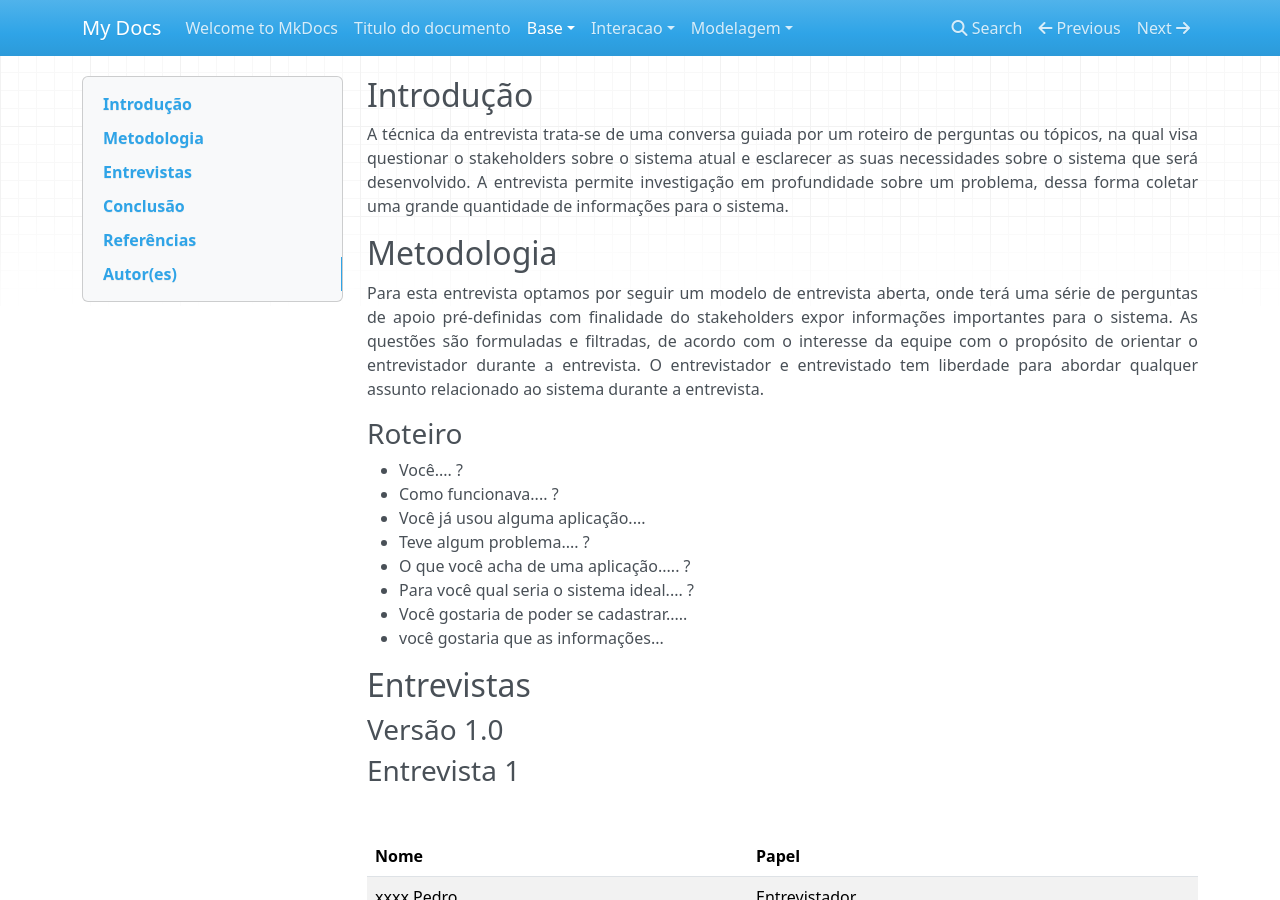
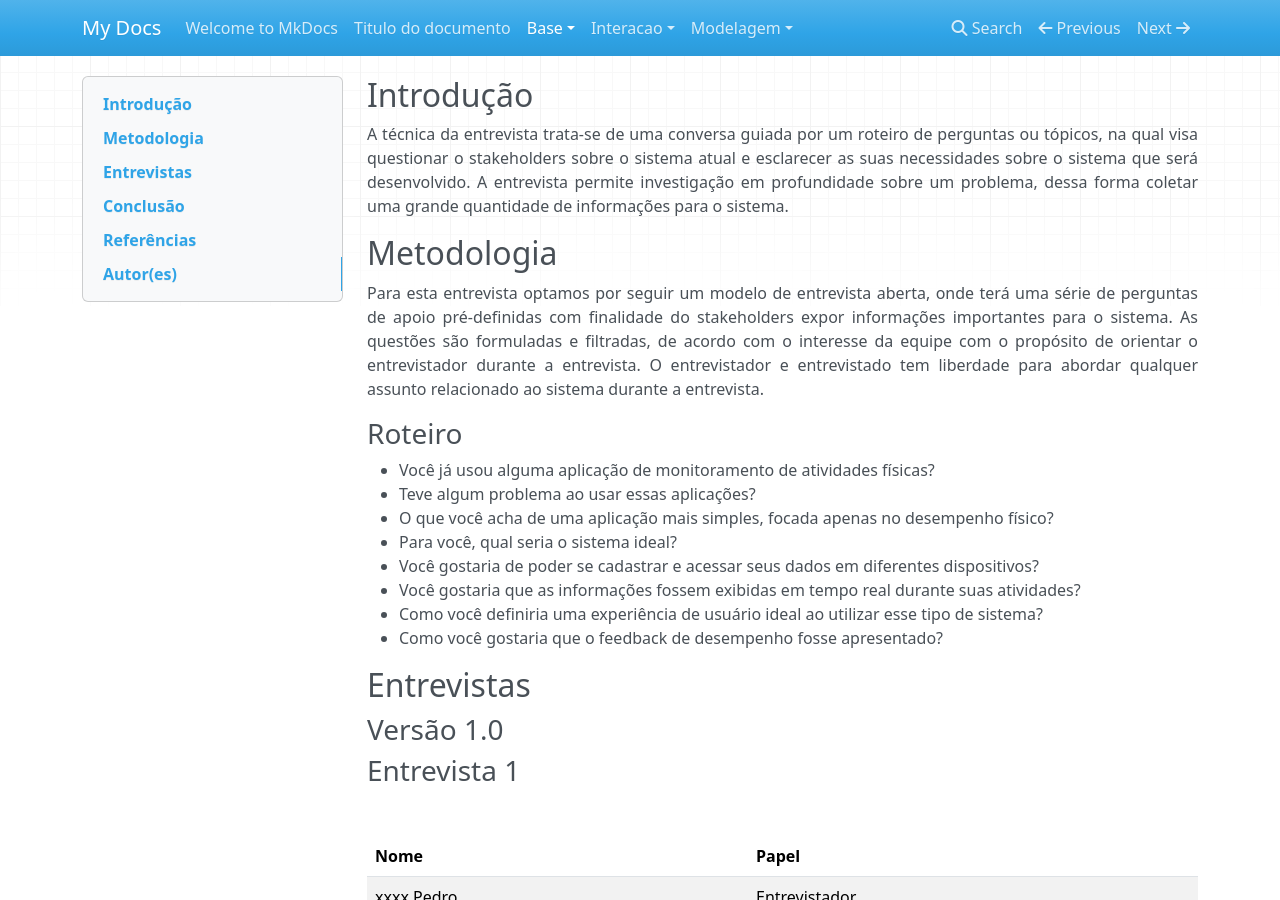
Before and after one commit to Projetos-de-Extensao/PBE_24.2_8002_I_MMAA, an MkDocs documentation site: the page built from docs/base/entrevista.md, in a window 1280 px wide and 900 px high. Built offline with MkDocs 1.6.1, drawn with Linux system fonts in a browser that asks for light colours; nearby versions of some CDN libraries.

Commit message:
Update entrevista.md

```diff
--- a/docs/base/entrevista.md
+++ b/docs/base/entrevista.md
@@ -15,14 +15,14 @@ Para esta entrevista optamos por seguir um modelo de entrevista aberta, onde ter
 
 ### Roteiro
 
-- Você.... ?
-- Como funcionava.... ?
-- Você já usou alguma aplicação....
-- Teve algum problema.... ?
-- O que você acha de uma aplicação..... ?
-- Para você qual seria o sistema ideal.... ?
-- Você gostaria de poder se cadastrar.....
-- você gostaria que as informações...
+- Você já usou alguma aplicação de monitoramento de atividades físicas?
+- Teve algum problema ao usar essas aplicações?
+- O que você acha de uma aplicação mais simples, focada apenas no desempenho físico?
+- Para você, qual seria o sistema ideal?
+- Você gostaria de poder se cadastrar e acessar seus dados em diferentes dispositivos?
+- Você gostaria que as informações fossem exibidas em tempo real durante suas atividades?
+- Como você definiria uma experiência de usuário ideal ao utilizar esse tipo de sistema?
+- Como você gostaria que o feedback de desempenho fosse apresentado?
 
 
 ## Entrevistas
```
